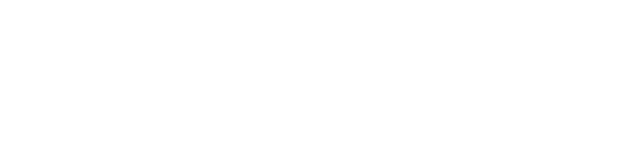
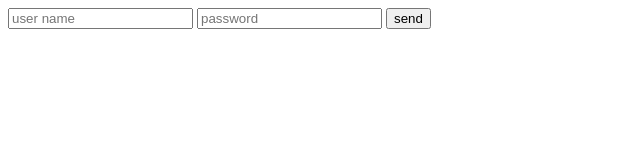
Before and after one commit to rajalakshmi0811/reactclass, a plain HTML site: page index.html in a window 1280 px wide. Shown: the whole page, without its empty margins (0-640 px from the left). Drawn offline with Linux system fonts and the light colour scheme.

Commit message:
javascript added

```diff
--- a/index.html
+++ b/index.html
@@ -7,6 +7,22 @@
     <title>Document</title>
 </head>
 <body>
+    <form>
+        <input type="text" placeholder="user name" id="username">
+        <input type="password" placeholder="password" id="password">
+        <input type="button" onclick="printdata()" value="send">
 
+    </form>
+<script>
+
+    function printdata(){
+    var uname = document.getElementById('username').value
+    var password = document.getElementById('password').value
+    console.log(uname)
+    console.log(password);
+
+    }
+
+</script>
 </body>
 </html>
```
